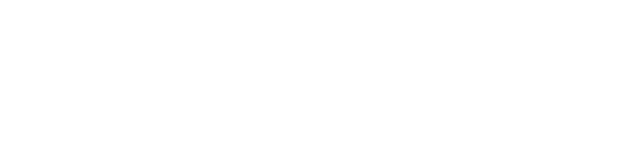
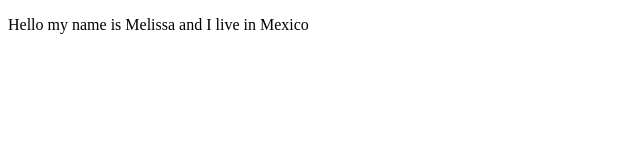
Before and after one commit to Debgs96/Proyecto-AzulSchool, a plain HTML site: page index.html in a window 1280 px wide. Shown: the whole page, without its empty margins (0-640 px from the left). Drawn offline with Linux system fonts and the light colour scheme.

Commit message:
Creacion p con presentacion en ingles

```diff
--- a/index.html
+++ b/index.html
@@ -6,6 +6,6 @@
     <title>Document</title>
 </head>
 <body>
-
+    <p>Hello my name is Melissa and I live in Mexico</p>
 </body>
 </html>
```
